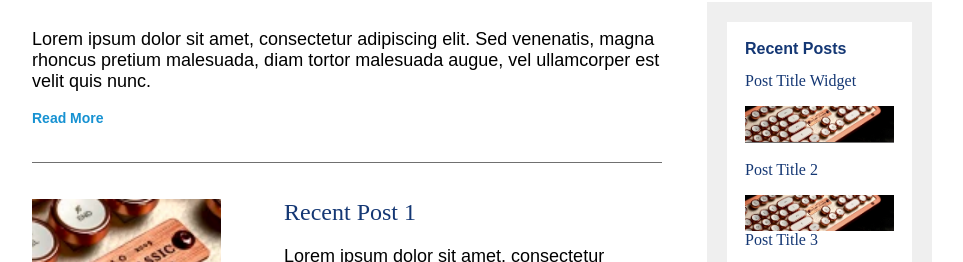
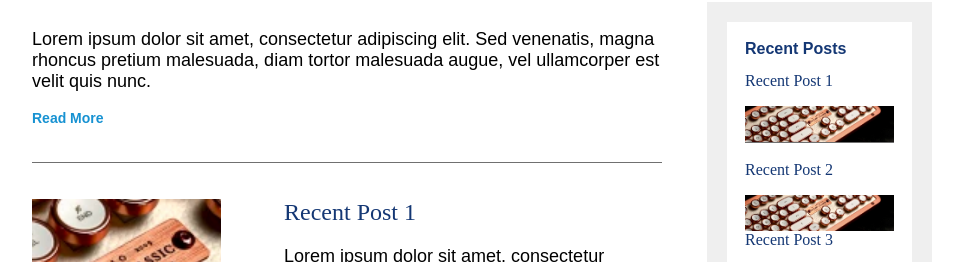
Before and after one commit to caro-oviedo/Responsive-Blog, a plain HTML site: page index.html in a window 1280 px wide. Shown: the part 444-706 px from the top of the page, without its empty margins (158-1121 px from the left). Drawn offline with Linux system fonts and the light colour scheme; a script that the page names is missing.

Commit message:
Update index.html

```diff
--- a/index.html
+++ b/index.html
@@ -29,7 +29,7 @@
       <article class="article-featured">
         <h2 class="article-title"> Post Featured</h2>
         <img src="keyboard2.png" alt="" class="article-iamge">
-        <p class="article-info"> June 7,2021 </p>
+        <p class="article-info"> June 7, 2021 </p>
         <p class="article-body"> Lorem ipsum dolor sit amet, consectetur adipiscing
           elit. Sed venenatis, magna rhoncus pretium malesuada,
           diam tortor malesuada augue, vel ullamcorper est
@@ -97,15 +97,15 @@
       <div class="sidebar-widget">
         <h2 class="widget-title"> Recent Posts</h2>
         <div class="widget-recent-post">
-          <h3 class="widget-recent-post-title">Post Title Widget </h3>
+          <h3 class="widget-recent-post-title"> Recent Post 1 </h3>
           <img src="keyboard2.png" alt="" class="widget-image">
         </div>
         <div clas="widget-recent-post">
-          <h3 class="widget-recent-post-title"> Post Title 2</h3>
+          <h3 class="widget-recent-post-title"> Recent Post 2</h3>
           <img src="keyboard2.png" alt="" class="widget-image">
         </div>
         <div>
-          <h3 class="widget-recent-post-title">Post Title 3</h3>
+          <h3 class="widget-recent-post-title"> Recent Post 3</h3>
           <img src="keyboard2.png" alt="" class="widget-image">
         </div>
 
```
